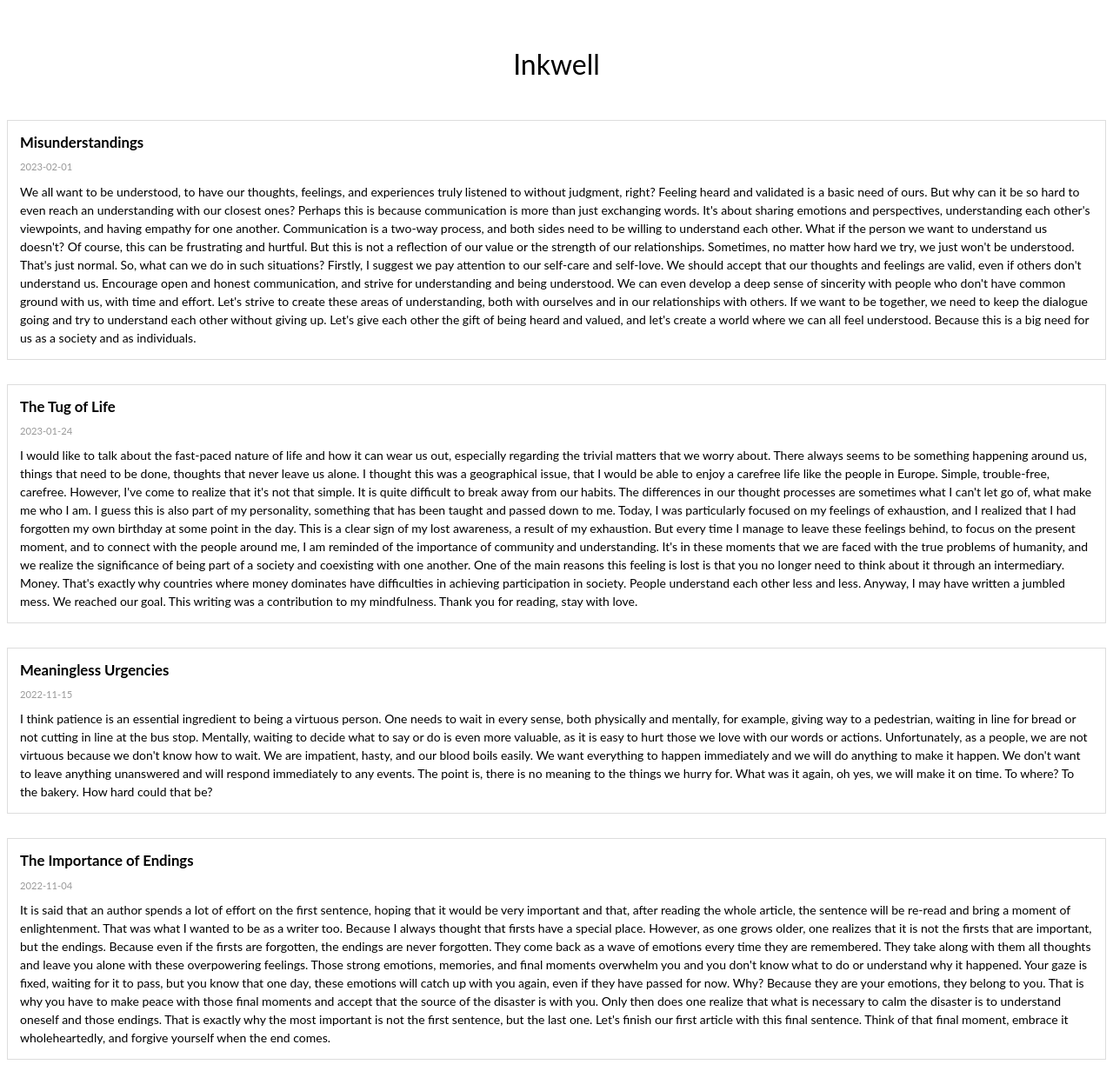
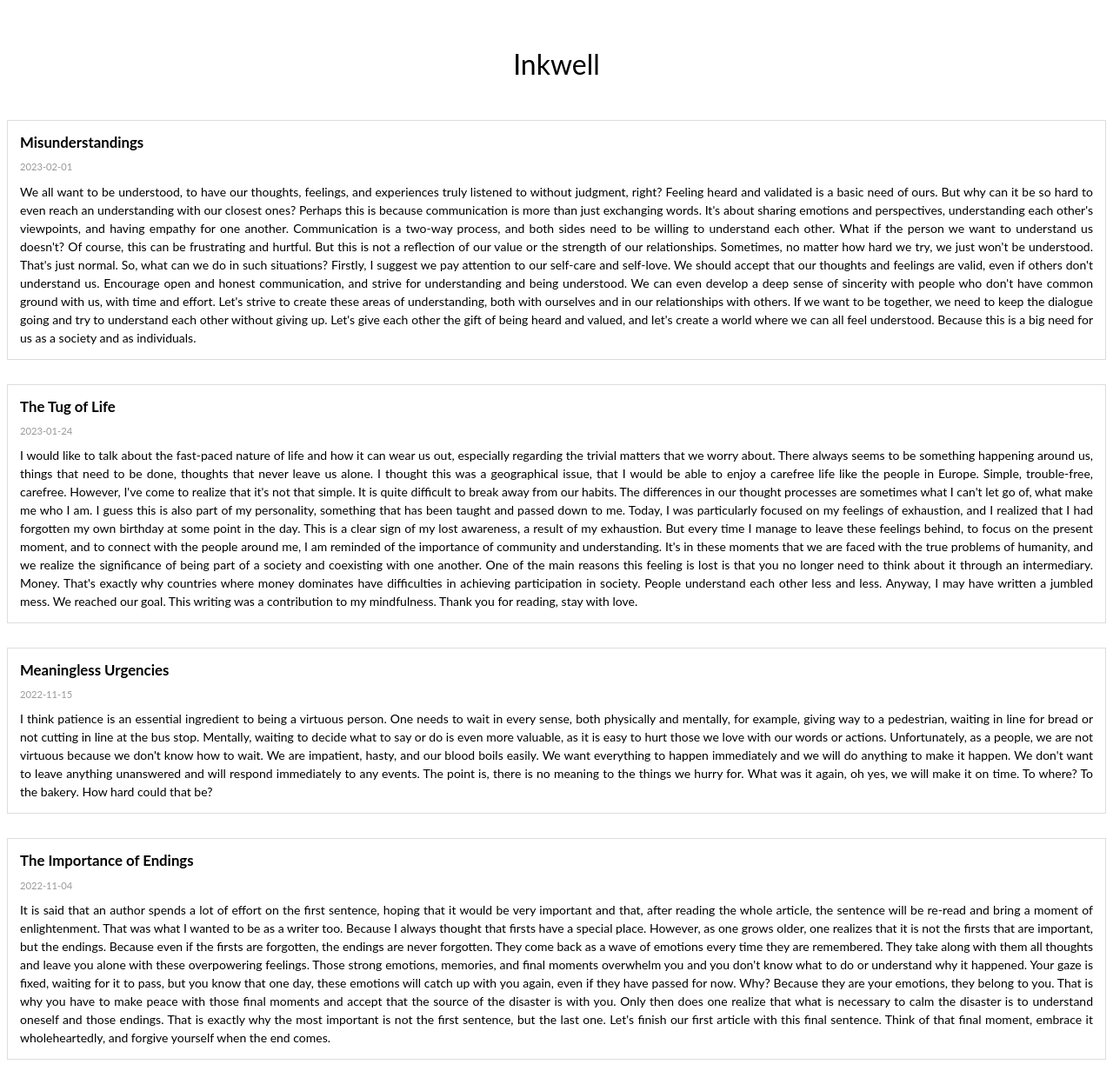
Before and after one commit to gurayozgur/gurayozgur.github.io, a Jekyll site: the page inkwell.html, which Jekyll copies as it is, in a window 1280 px wide. Shown: the whole page at 87% size. Built offline with Jekyll 4.4.1, drawn with Linux system fonts in a browser that asks for light colours.

Commit message:
Update inkwell.html

```diff
--- a/inkwell.html
+++ b/inkwell.html
@@ -19,7 +19,7 @@
     .container {
     width: 60%;
     margin: 0 auto;
-    padding: 2em;
+    padding: 10em;
   }
 
 
@@ -42,6 +42,7 @@
 }
 
 .post-content {
+  text-align: justify;
   font-size: 1em;
   line-height: 1.5;
 }
```
